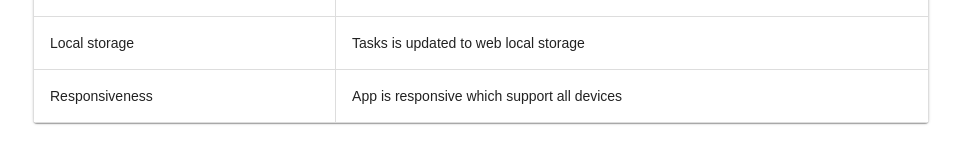
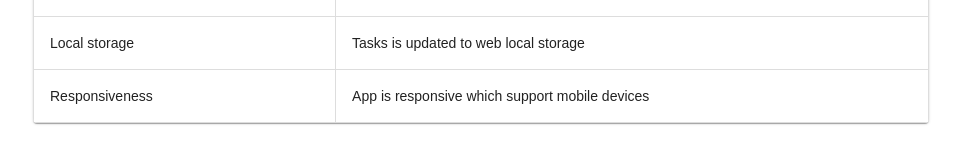
Before and after one commit to josephkohhh/TaskMaster, a React (Vite) app: page /about in a window 1280 px wide. Shown: the part 1159-1322 px from the top of the page, without its empty margins (159-1120 px from the left). Built offline with nearby package versions, Linux system fonts and the light colour scheme; a web font is replaced by a local one.

Commit message:
new updates 14/1

```diff
--- a/src/components/About.jsx
+++ b/src/components/About.jsx
@@ -69,7 +69,7 @@ export const About = () => {
     },
     {
       feature: "Responsiveness",
-      description: "App is responsive which support all devices",
+      description: "App is responsive which support mobile devices",
     },
   ];
   return (
```
